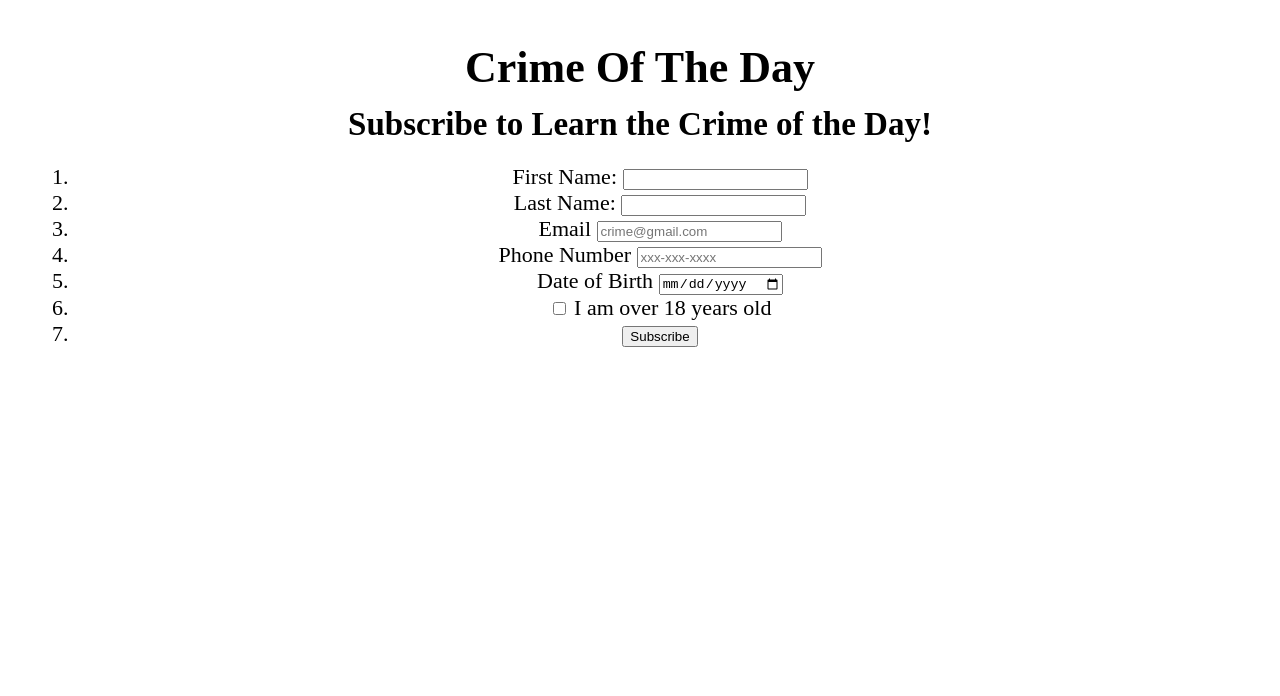
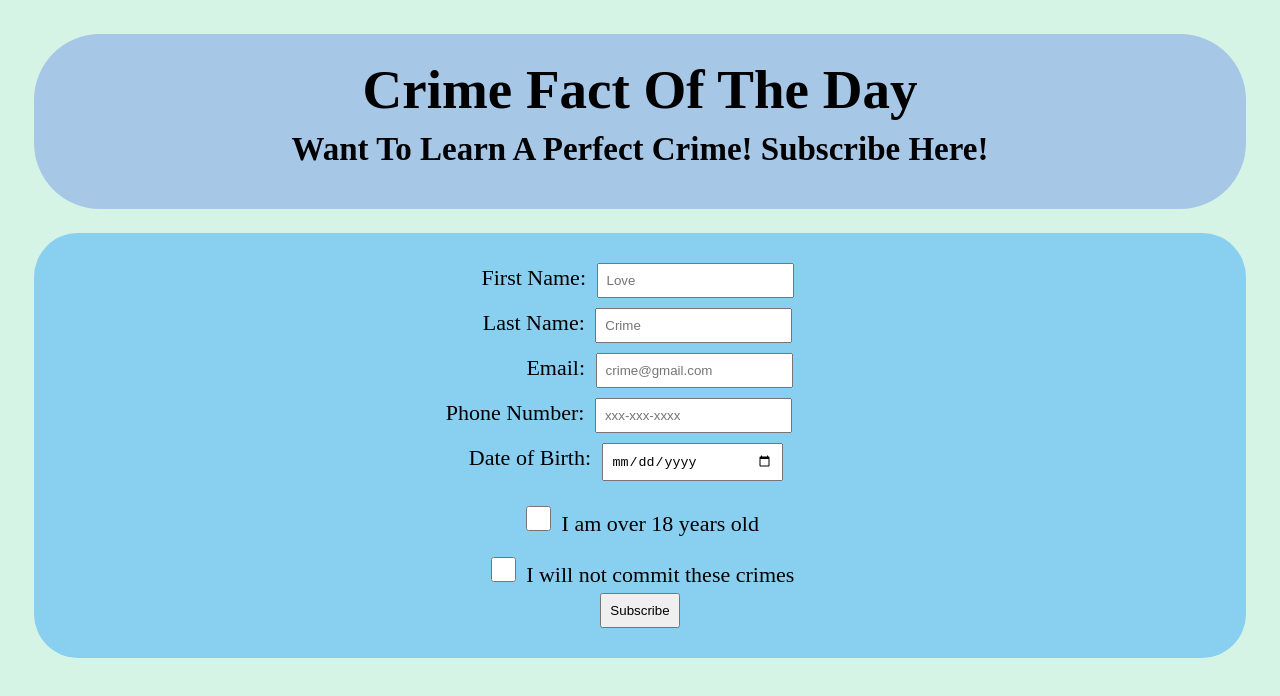
Before and after one commit to nidaakkis/Project1, a plain HTML site: page index.html in a window 1280 px wide. Drawn offline with nearby package versions, Linux system fonts and the light colour scheme; a web font is replaced by a local one.

Commit message:
basic css

```diff
--- a/css/screen.css
+++ b/css/screen.css
@@ -4,8 +4,64 @@ html {
   padding: 1.182em;
   text-rendering: optimizeLegibility;
   font-family: 'Libre Baskervile', serif;
+  background-color: #d5f4e6;
 }
 
 #content {
   text-align: center;
 }
+form {
+  background-color: #89CFF0;
+  padding: 25px;
+  box-sizing: border-box;
+  border-radius: 2em;
+}
+
+header {
+  background-color: #A7C7E7;
+  text-align: center;
+  padding: 20px;
+  border-radius: 3em;
+  margin-bottom: 2%;
+}
+
+header h1 {
+  text-align: center;
+  font-size: 2.5em;
+  margin: 2%;
+}
+
+header h2 {
+  font-size: 1.5em;
+  padding-top: 5px;
+}
+
+input {
+  padding: 8px 8px;
+  margin: 5px;
+  box-sizing: border-box;
+}
+
+#input-email {
+  margin-left: 2em;
+}
+
+#phone {
+  margin-right: 1.2em;
+}
+
+#dob {
+  margin-right: .8em;
+}
+
+input[type="date"] {
+  width: 13.6em;
+}
+
+#input-age-verification {
+  margin: 15px;
+}
+input[type="checkbox"] {
+  width: 25px;
+  height: 25px;
+}
--- a/index.html
+++ b/index.html
@@ -5,44 +5,48 @@
   <meta charset="utf-8" />
   <meta name="viewport" content="form"/>
   <link rel="stylesheet" media="screen" href="css/screen.css" />
-  <link href="https://fonts.googleapis.com/css2?family=Libre+Baskerville:wght@700&display=swap" rel="stylesheet">
-  <script src="https://ajax.googleapis.com/ajax/libs/jquery/3.1.1/jquery.min.js"></script>
+  <link href="https://fonts.googleapis.com/css2?family=divbre+Baskerville:wght@700&display=swap" rel="stylesheet">
+  <script src="https://ajax.googleapis.com/ajax/divbs/jquery/3.1.1/jquery.min.js"></script>
   <script src="js/site.js"></script>
 </head>
 <body>
 <main id="content">
+  <header>
+    <h1>Crime Fact Of The Day</h1>
+	<h2>Want To Learn A Perfect Crime! Subscribe Here!</h2>
+  </header>
   <form method="post" action="#null" autocomplete="on">
-    <h1>Crime Of The Day</h1>
-	<h2>Subscribe to Learn the Crime of the Day!</h2>
-	<ol>
-	  <li id="firstName">
+	<div id="firstName">
 	  <label for="fName">First Name:</label>
-		<input type="text" name="fName" id="fName"/>
-	  </li>
-	  <li id="lastName">
+	  <input type="text" name="fName" id="fName" placeholder="Love"/>
+	<div>
+	<div id="lastName">
 	  <label for="lName">Last Name:</label>
-		<input type="text" name="lName" id="lName"/>
-	  </li>
-	  <li id="input-email">
-	    <label for="email">Email</label>
+	  <input type="text" name="lName" id="lName" placeholder="Crime"/>
+	</div>
+	<div id="input-email">
+	  <label for="email">Email:</label>
 	  <input type="email" name="email" id="email" pattern="^.+@.+$" placeholder="crime@gmail.com"/>
-	  </li>
-	  <li id="phone">
-	    <label for="phone">Phone Number</label>
+	</div>
+	<div id="phone">
+	  <label for="phone">Phone Number:</label>
 	  <input type="tel" id="phone" name="phone" placeholder="xxx-xxx-xxxx" pattern="[0-9]{3}-[0-9]{3}-[0-9]{4}">
-	  </li>
-	  <li id="dob">
-	    <label for="dob">Date of Birth</label>
+	</div>
+	<div id="dob">
+	  <label for="dob">Date of Birth:</label>
 	  <input type="date" id="dob" name="dob"/>
-	  </li>
-	  <li id="input-age-verification">
+	</div>
+	<div id="input-age-verification">
 	  <input type="checkbox" id="age-verification" name="age-verification" value="18"/>
 	  <label for="age-verification">I am over 18 years old</label>
-	  </li>
-	  <li id="input-submit">
+	</div>
+	<div id="input-crime">
+	  <input type="checkbox" id="crime-verification" name="crime-verification"/>
+	  <label for="crime-verification">I will not commit these crimes</label>
+	</div>
+	<div id="input-submit">
 	  <input type="submit" name="submit" id="submit" value="Subscribe"/>
-	  </li>
-	</ol>
+	</div>
   </form>
 </main>
 </body>
--- a/js/site.js
+++ b/js/site.js
@@ -0,0 +1,6 @@
+function incheck() {
+  firstName = document.getElementById("fName").value;
+  lastName = document.getElementById("lName").value;
+  email = document.getElementById("emailId").value;
+  phone = document.getElementById("phoneNum").value;
+  dob = document.getElementById("BirthDate").value;
```
Lines whose indentation alone changed are shown as unchanged.
